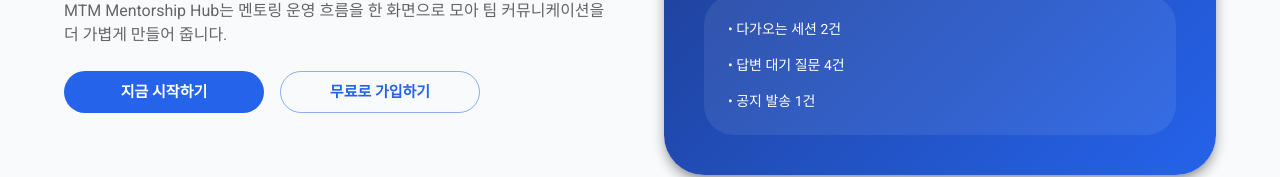
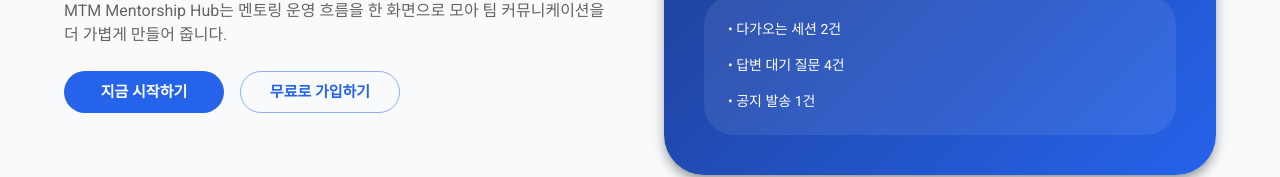
Before and after one commit to junye0l/MTM, a Next.js app: page / in a window 1280 px wide. Shown: the part 337-514 px from the top of the page. Built offline with nearby package versions, Linux system fonts and the light colour scheme; no server answers; what @mui/material-nextjs would draw is missing.

Commit message:
feat : 공통 버튼 컴포넌트 구현

```diff
--- a/src/app/page.tsx
+++ b/src/app/page.tsx
@@ -1,9 +1,9 @@
-import Link from "next/link";
-import { Box, Button, Card, Container, Stack, Typography } from "@mui/material";
+import { Box, Card, Container, Stack, Typography } from "@mui/material";
 import Grid from "@mui/material/GridLegacy";
 import { TopNav } from "@/components/layout/TopNav";
 import { createSupabaseServerClient } from "@/lib/supabaseServerClient";
 import { FeatureHighlights } from "./(landing)/components/FeatureHighlights";
+import { CtaButton } from "@/components/common/CtaButton";
 
 export default async function LandingPage() {
   const supabase = await createSupabaseServerClient();
@@ -42,30 +42,10 @@
                   </Box>
                 </Typography>
 
-                <Stack
-                  direction={{ xs: "column", sm: "row" }}
-                  spacing={2}
-                  alignItems={{ xs: "stretch", sm: "center" }}
-                >
-                  <Button
-                  component={Link}
-                  href={primaryHref}
-                  size="large"
-                  variant="contained"
-                  sx={{ minWidth: 200, textTransform: "none" }}
-                >
-                  {primaryLabel}
-                </Button>
-                <Button
-                  component={Link}
-                  href={secondaryHref}
-                  size="large"
-                  variant="outlined"
-                  sx={{ minWidth: 200, textTransform: "none" }}
-                >
-                  {secondaryLabel}
-                </Button>
-              </Stack>
+                <Stack direction={{ xs: "column", sm: "row" }} spacing={2}>
+                  <CtaButton label={primaryLabel} href={primaryHref} />
+                  <CtaButton label={secondaryLabel} href={secondaryHref} variant="secondary" />
+                </Stack>
             </Stack>
           </Grid>
 
--- /dev/null
+++ b/src/components/common/CtaButton.tsx
@@ -0,0 +1,34 @@
+import Link from "next/link";
+import { Button, type ButtonProps, type SxProps, type Theme } from "@mui/material";
+
+type BaseProps<Comp extends React.ElementType> = Omit<ButtonProps<Comp>, "children" | "variant" | "sx"> & {
+  label: string;
+  variant?: "primary" | "secondary";
+  sx?: SxProps<Theme>;
+};
+
+type LinkButtonProps = BaseProps<"a"> & { href: string };
+type PlainButtonProps = BaseProps<"button"> & { href?: undefined };
+
+export type CtaButtonProps = LinkButtonProps | PlainButtonProps;
+
+export function CtaButton({ label, variant = "primary", href, sx, ...rest }: CtaButtonProps) {
+  const commonStyles: SxProps<Theme> = {
+    minWidth: { xs: "100%", sm: 160 },
+    textTransform: "none",
+    ...(sx || {})
+  };
+
+  return (
+    <Button
+      component={href ? Link : "button"}
+      href={href}
+      size="large"
+      variant={variant === "primary" ? "contained" : "outlined"}
+      sx={commonStyles}
+      {...rest}
+    >
+      {label}
+    </Button>
+  );
+}
--- a/src/components/dashboard/announcements/AnnouncementsPage.tsx
+++ b/src/components/dashboard/announcements/AnnouncementsPage.tsx
@@ -25,6 +25,7 @@
 import type { Announcement } from "@/types/domain";
 import { useMentorship } from "@/context/MentorshipContext";
 import { PageHeader } from "@/components/common/PageHeader";
+import { CtaButton } from "@/components/common/CtaButton";
 
 const audienceLabels: Record<Announcement["audience"], string> = {
   all: "전체",
@@ -72,14 +73,12 @@
         description="멘티와 멘토에게 전달할 공지를 작성하고 관리하세요."
         actions={(
           <Stack direction={{ xs: "column", sm: "row" }} spacing={1.5}>
-            <Button
-              variant="contained"
+            <CtaButton
+              label="새 공지 작성"
               startIcon={<AddIcon />}
               onClick={() => setOpen(true)}
               sx={{ minWidth: { sm: 160 } }}
-            >
-              새 공지 작성
-            </Button>
+            />
           </Stack>
         )}
       />
--- a/src/components/dashboard/questions/QuestionsPage.tsx
+++ b/src/components/dashboard/questions/QuestionsPage.tsx
@@ -31,6 +31,7 @@
 import type { Question, QuestionStatus } from "@/types/domain";
 import { useMentorship } from "@/context/MentorshipContext";
 import { PageHeader } from "@/components/common/PageHeader";
+import { CtaButton } from "@/components/common/CtaButton";
 
 const statusTabs: { value: "all" | QuestionStatus; label: string; icon: ReactNode }[] = [
   { value: "all", label: "전체", icon: <QuestionAnswerIcon fontSize="small" /> },
@@ -130,14 +131,12 @@
         description="멘티 질문의 상태를 업데이트하고 답변을 작성하세요."
         actions={(
           <Stack direction={{ xs: "column", sm: "row" }} spacing={1.5}>
-            <Button
-              variant="contained"
+            <CtaButton
+              label="질문 등록"
               startIcon={<AddCommentIcon />}
               onClick={() => setQuestionDialogOpen(true)}
               sx={{ minWidth: { sm: 160 } }}
-            >
-              질문 등록
-            </Button>
+            />
           </Stack>
         )}
       />
--- a/src/components/dashboard/sessions/SessionsPage.tsx
+++ b/src/components/dashboard/sessions/SessionsPage.tsx
@@ -29,6 +29,7 @@
 import { useMentorship } from "@/context/MentorshipContext";
 import { PageHeader } from "@/components/common/PageHeader";
 import type { Session } from "@/types/domain";
+import { CtaButton } from "@/components/common/CtaButton";
 
 const formatSessionDate = (iso: string) =>
   format(new Date(iso), "yyyy년 M월 d일 (EEE) a h:mm", { locale: ko });
@@ -179,15 +180,12 @@
         description="다가오는 세션을 확인하고 새 일정을 등록하세요."
         actions={(
           <Stack direction={{ xs: "column", sm: "row" }} spacing={1.5}>
-            <Button
-              variant="contained"
+            <CtaButton
+              label="새 일정 등록"
               startIcon={<AddIcon />}
-              size="large"
               onClick={() => setOpen(true)}
               sx={{ minWidth: { sm: 160 } }}
-            >
-              새 일정 등록
-            </Button>
+            />
           </Stack>
         )}
       />
```
Also changed, not shown: 1 other file (tests, documents, lock files or other folders).
